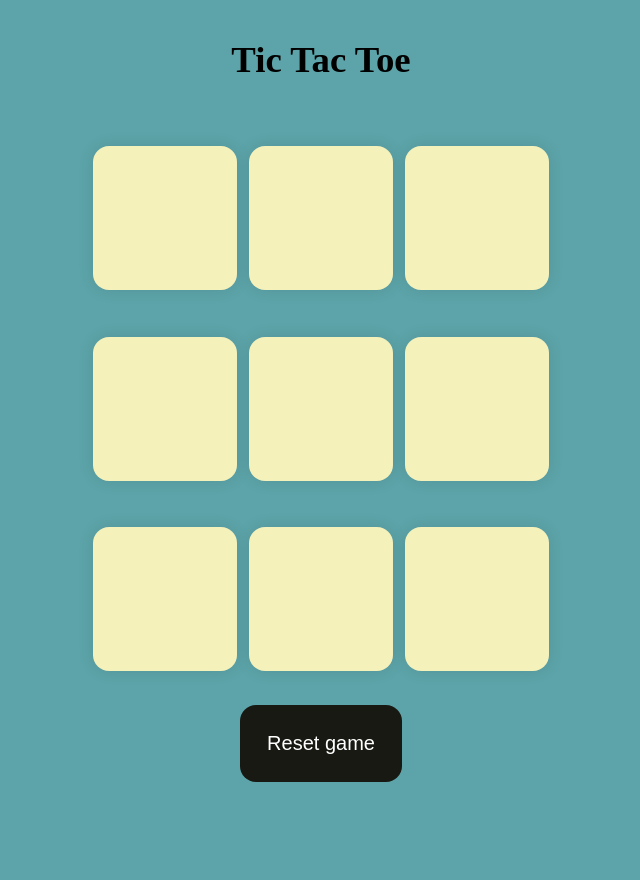
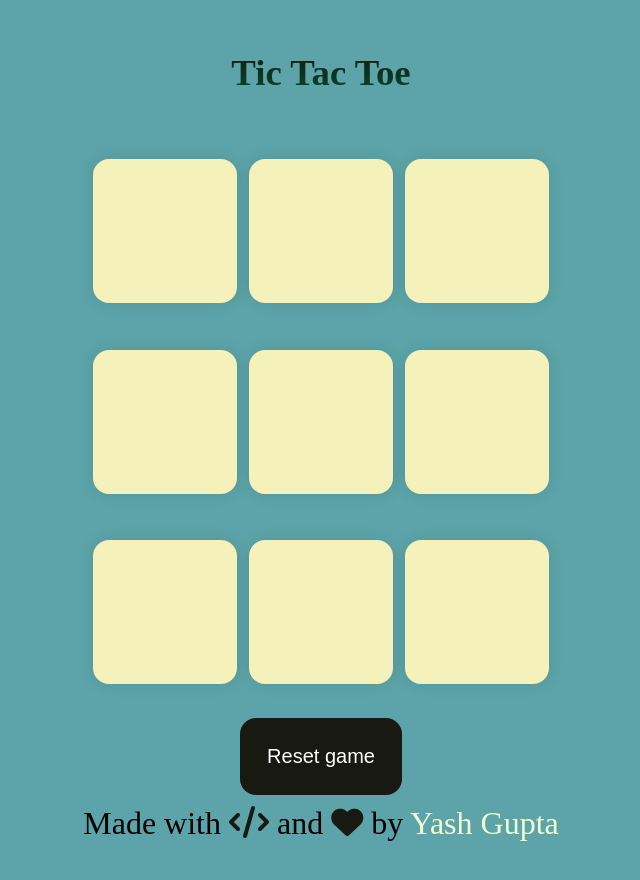
Before and after one commit to YashGupta-24/Tic-Tac-Toe, a plain HTML site: page index.html in a window 1280 px wide. Shown: the whole page, without its empty margins (319-959 px from the left). Before the commit the page ends 800 px from the top, so only its background shows below. Drawn offline with Linux system fonts and the light colour scheme.

Commit message:
html & css update

```diff
--- a/index.html
+++ b/index.html
@@ -28,6 +28,15 @@
         </div>
         <button id="reset-btn">Reset game</button>
     </main>
+    <footer>
+        Made with
+        <i class="fa-solid fa-code" style="color: #191913;"></i>
+        and
+        <i class="fa-solid fa-heart" style="color: #191913;"></i>
+        by
+        <a href="https://www.linkedin.com/in/yash-gupta-b59877280"><span>Yash Gupta</span></a>
+    </footer>
     <script src="script.js"></script>
+    <script src="https://kit.fontawesome.com/85b90bcf74.js" crossorigin="anonymous"></script>
 </body>
 </html>
--- a/style.css
+++ b/style.css
@@ -3,14 +3,17 @@
     padding: 0;
 }
 
-h1{
+.heading{
     margin-top: 20px;
     text-align: center;
     font-size: 2.3rem;
+    background: -webkit-linear-gradient(rgb(25,25,19), rgb(5,74,41));
+    -webkit-background-clip: text;
+    -webkit-text-fill-color: transparent;
 }
 
 body{
-    height: 100vh;
+    height: 115vh;
     background-color: #5ca4a9;
     display: flex;
     flex-direction: column;
@@ -47,7 +50,6 @@ main{
     border: none;
     box-shadow: 0 0 1rem rgba(0,0,0,0.1);
     font-size: 8vmin;
-    color: #b0413e;
     background-color: #f4f1bb;
 }
 
@@ -96,12 +98,33 @@ main{
 .turnO{
     color: #ed6a5a;
 }
+
 .turnX{
     color: #054a29;
+}
+
+a{
+    color: #191913;
+    text-decoration: none;
+}
+
+span{
+    color: #F0FFCE;
+}
+
+footer{
+    height: 8vmin;
+    font-size: 4vmin;
+    margin: 10px;
+    margin-bottom: 20px;
 }
 
 @media screen and (max-width:550px){
     body{
         height: 100vh;
     }
+
+    footer{
+        font-size: 5vmin;
+    }
 }
```
